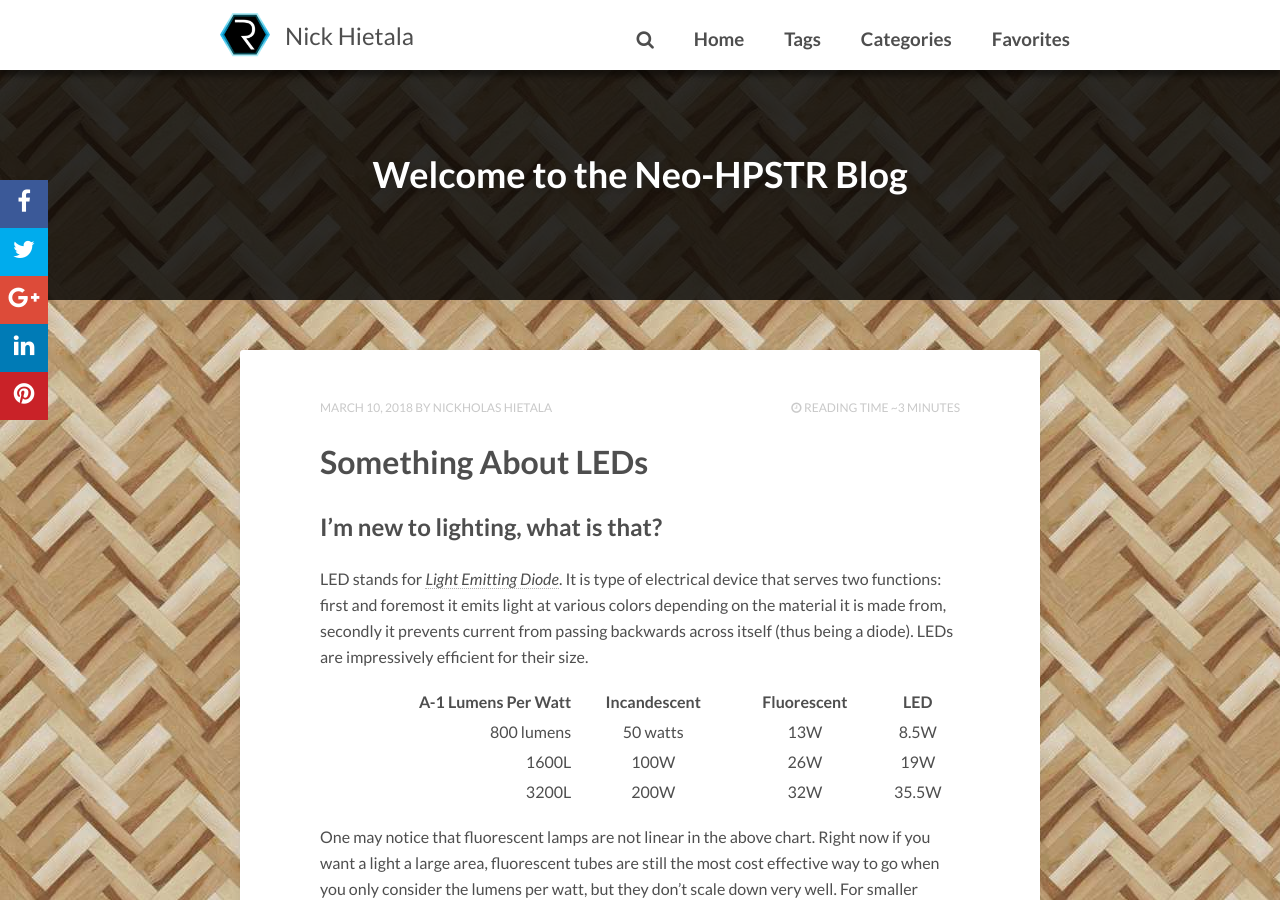
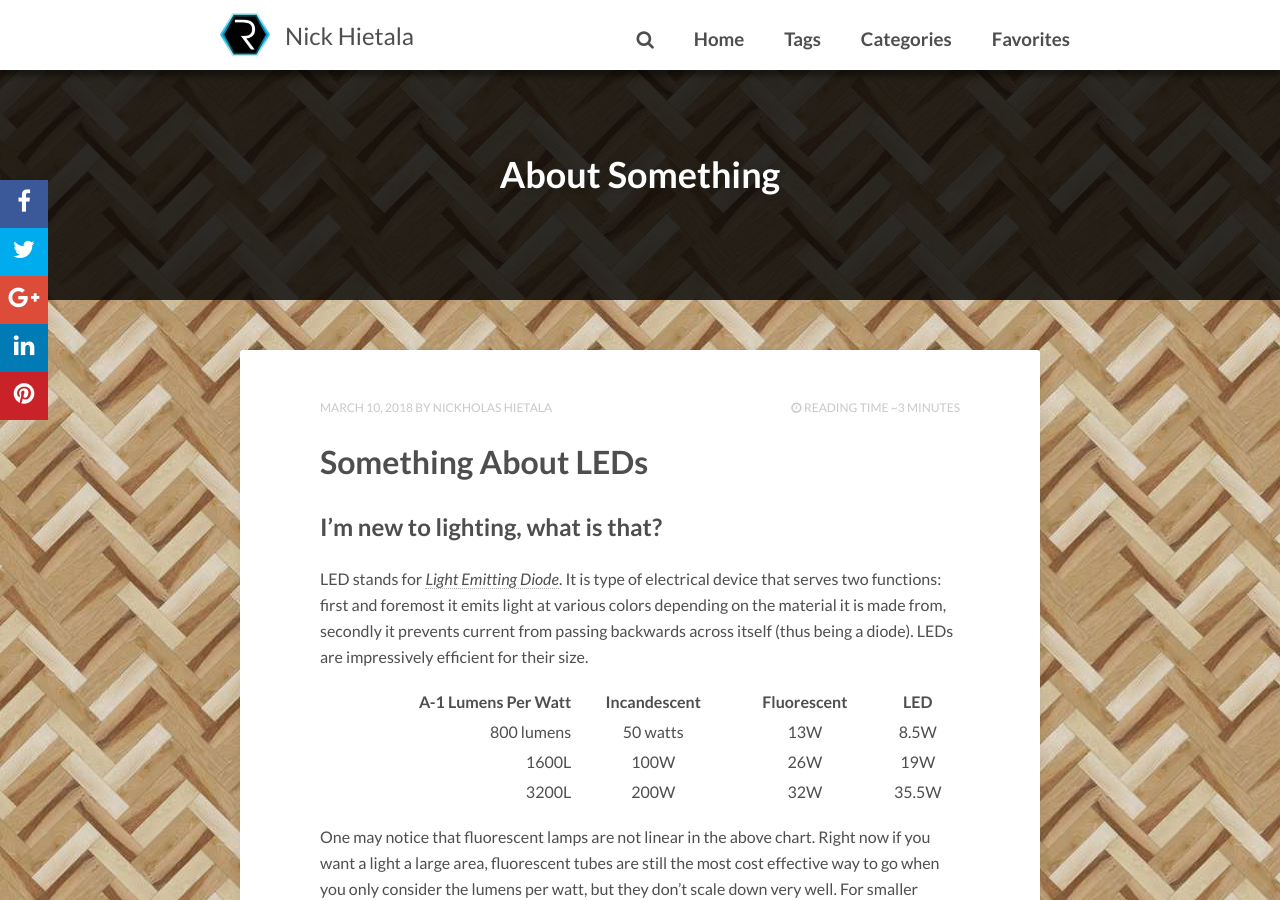
Before and after one commit to nchietala/nchietala.github.io, a Jekyll site: the page built from index.html, in a window 1280 px wide and 900 px high. Built offline with Jekyll 4.4.1, drawn with Linux system fonts in a browser that asks for light colours; nearby versions of some CDN libraries; the list of posts is cut into pages by our own code; comment, search, counter and statistics services are not loaded.

```diff
--- a/index.html
+++ b/index.html
@@ -1,8 +1,8 @@
 ---
 layout: home
-title: "Welcome to the Neo-HPSTR Blog"
-description: "Describe this nonsense."
-tags: [Jekyll, theme, themes, responsive, blog, modern]
+title: "About Something"
+description: "A blog full of nerdy rants on random topics"
+tags: [blog, home]
 comments: false
 ---
 
```
Also changed, not shown: 1 other file.
